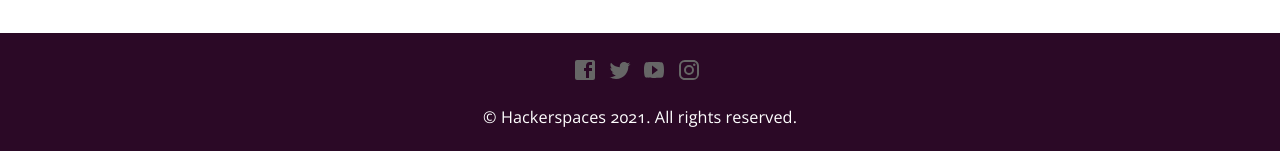
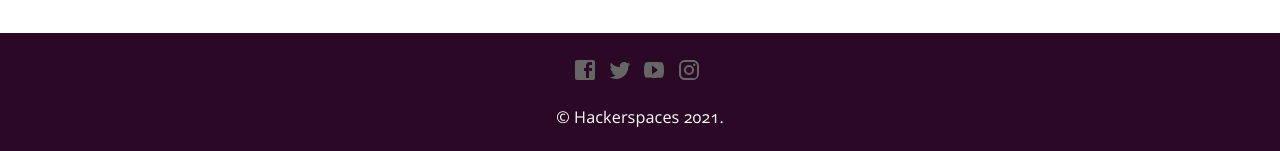
Before and after one commit to 101020210359/hackerspaces.me, a Jekyll site: the page built from index.html, in a window 1280 px wide. Shown: the part 1116-1267 px from the top of the page. Built offline with Jekyll 4.4.1, drawn with Linux system fonts in a browser that asks for light colours; nearby versions of some CDN libraries.

Commit message:
Update footer.html

```diff
--- a/_includes/footer.html
+++ b/_includes/footer.html
@@ -10,6 +10,6 @@
 					{{ link.name }}</a></li>
 			{% endfor %}
 		</ul>
-		<p class="copyright">&copy; {{ site.title }} {{ site.time | date: "%Y" }}. All rights reserved.</p>
+		<p class="copyright">&copy; {{ site.title }} {{ site.time | date: "%Y" }}.</p>
 	</div>
 </footer>
```
